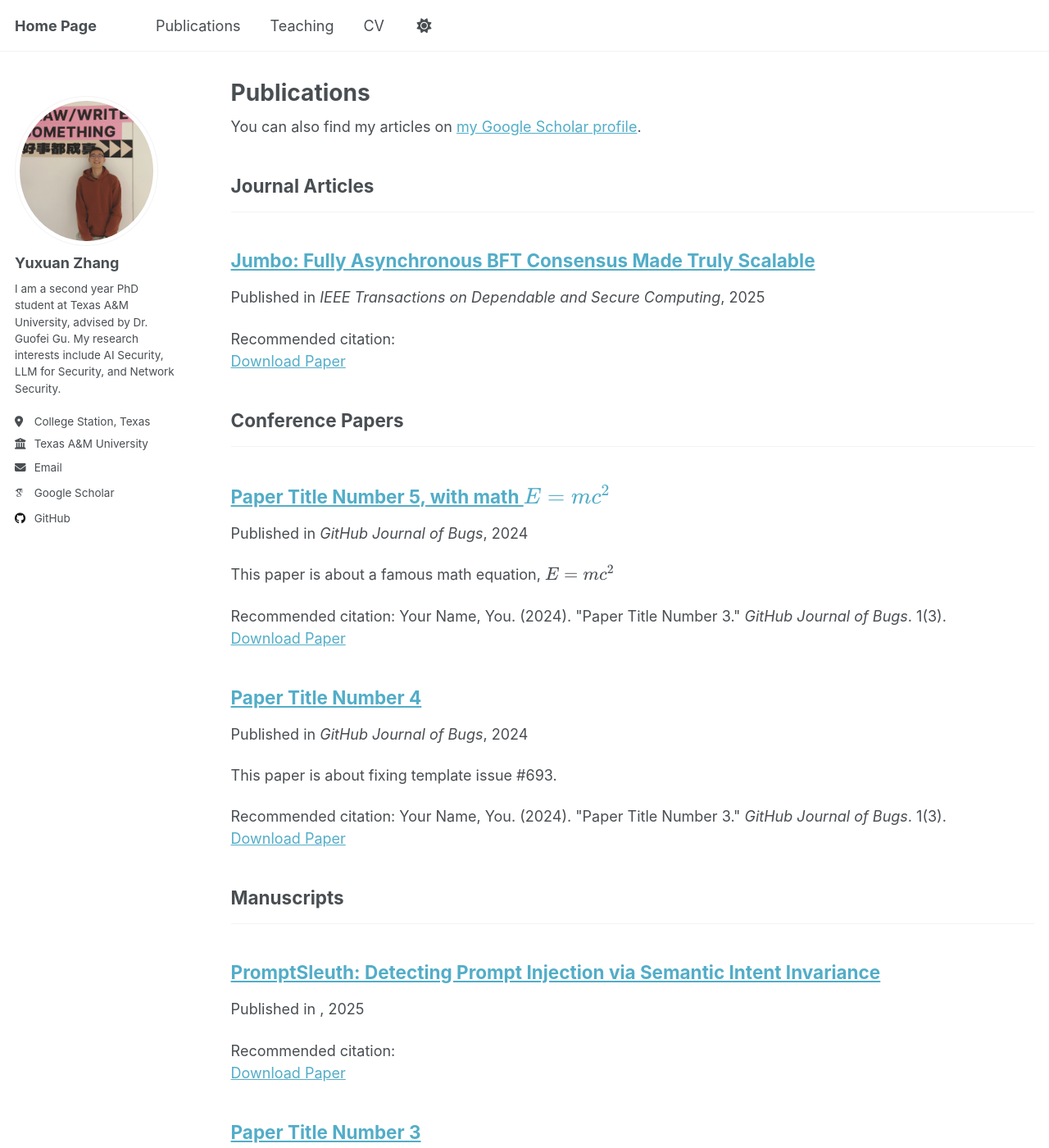
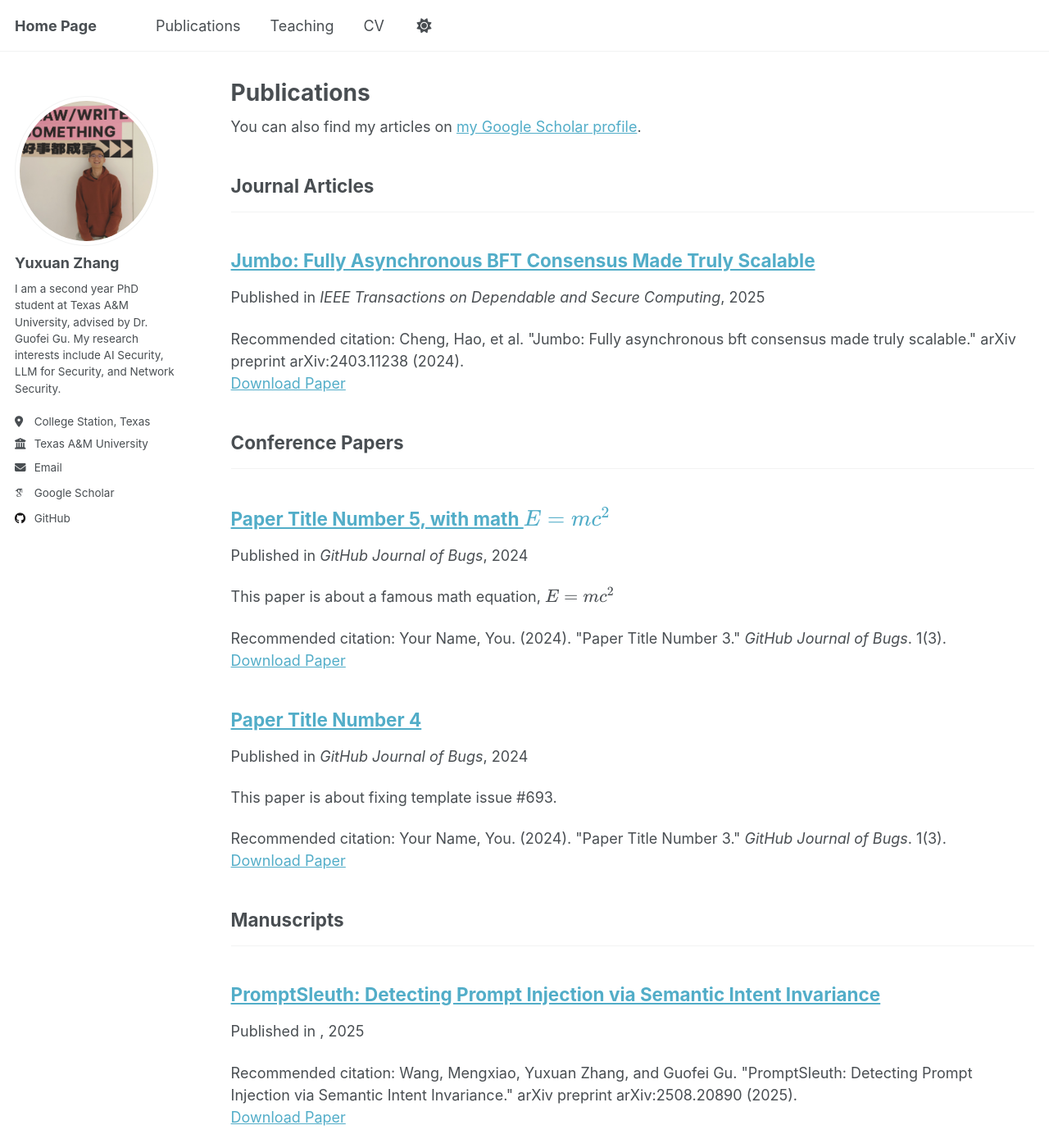
Before and after one commit to michaelzhang05/michaelzhang05.github.io, a Jekyll site: the page built from _pages/publications.html, in a window 1280 px wide and 1400 px high. Shown: the whole window at 82% size. Built offline with Jekyll 4.4.1, drawn with Linux system fonts in a browser that asks for light colours; some web fonts are replaced; a script that is not in the unit is left out.

Commit message:
update publications

```diff
--- a/_publications/2025-05-12-Jumbo.md
+++ b/_publications/2025-05-12-Jumbo.md
@@ -7,7 +7,7 @@ excerpt: ''
 date: 2025-05-12
 venue: 'IEEE Transactions on Dependable and Secure Computing'
 paperurl: 'https://ieeexplore.ieee.org/abstract/document/11002681'
-citation: ''
+citation: 'Cheng, Hao, et al. "Jumbo: Fully asynchronous bft consensus made truly scalable." arXiv preprint arXiv:2403.11238 (2024).'
 ---
 
 Using [MathJax](https://www.mathjax.org/) in the description is supported - $$E=mc^2$$ - however, the use must be mindful that the default delimiters are `$$...$$` and `\\[...\\]` which differs from the `$...$` that is typically expected.
--- a/_publications/2025-08-28-PromptSleuth.md
+++ b/_publications/2025-08-28-PromptSleuth.md
@@ -7,7 +7,7 @@ excerpt: ''
 date: 2025-08-28
 venue: ''
 paperurl: 'https://arxiv.org/abs/2508.20890'
-citation: ''
+citation: 'Wang, Mengxiao, Yuxuan Zhang, and Guofei Gu. "PromptSleuth: Detecting Prompt Injection via Semantic Intent Invariance." arXiv preprint arXiv:2508.20890 (2025).'
 ---
 
 Using [MathJax](https://www.mathjax.org/) in the description is supported - $$E=mc^2$$ - however, the use must be mindful that the default delimiters are `$$...$$` and `\\[...\\]` which differs from the `$...$` that is typically expected.
```
